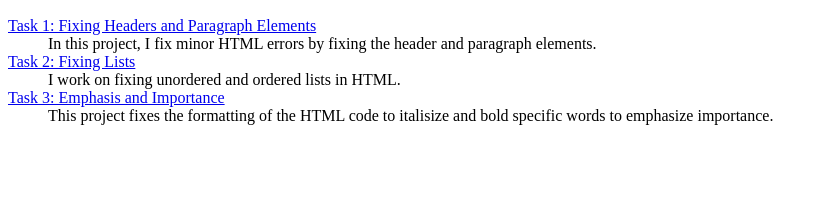
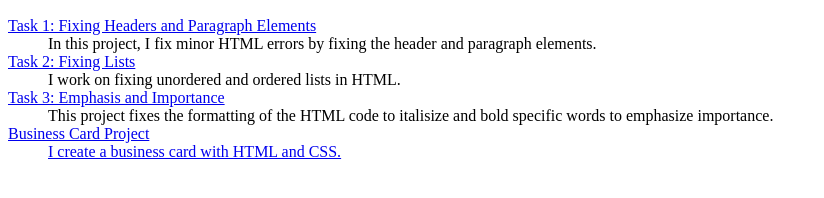
Before and after one commit to dianee0/website, a plain HTML site: page index.html in a window 1280 px wide. Shown: the part 218-416 px from the top of the page, without its empty margins (0-824 px from the left). Drawn offline with Linux system fonts and the light colour scheme.

Commit message:
Updating main website with business card proj

```diff
--- a/index.html
+++ b/index.html
@@ -16,6 +16,8 @@
     <dd>I work on fixing unordered and ordered lists in HTML.</dd>
     <dt><a href = "https://codepen.io/dianee0/pen/oNaXPZm">Task 3: Emphasis and Importance</a></dt>
     <dd>This project fixes the formatting of the HTML code to italisize and bold specific words to emphasize importance.</dd>
+    <dt><a href = "https://dianee0.github.io/website/businesscard"> Business Card Project</dt>
+    <dd>I create a business card with HTML and CSS.</dd>
   </dl>
 </body>
 </html>
```
